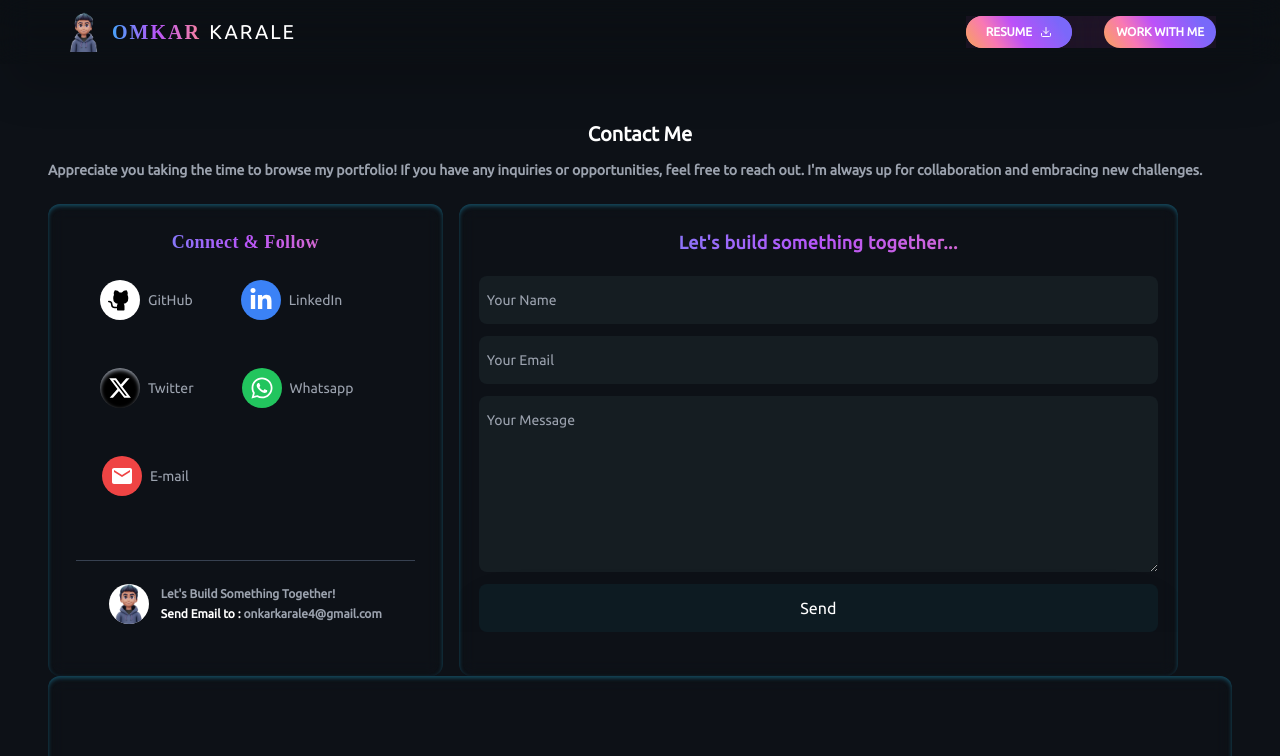
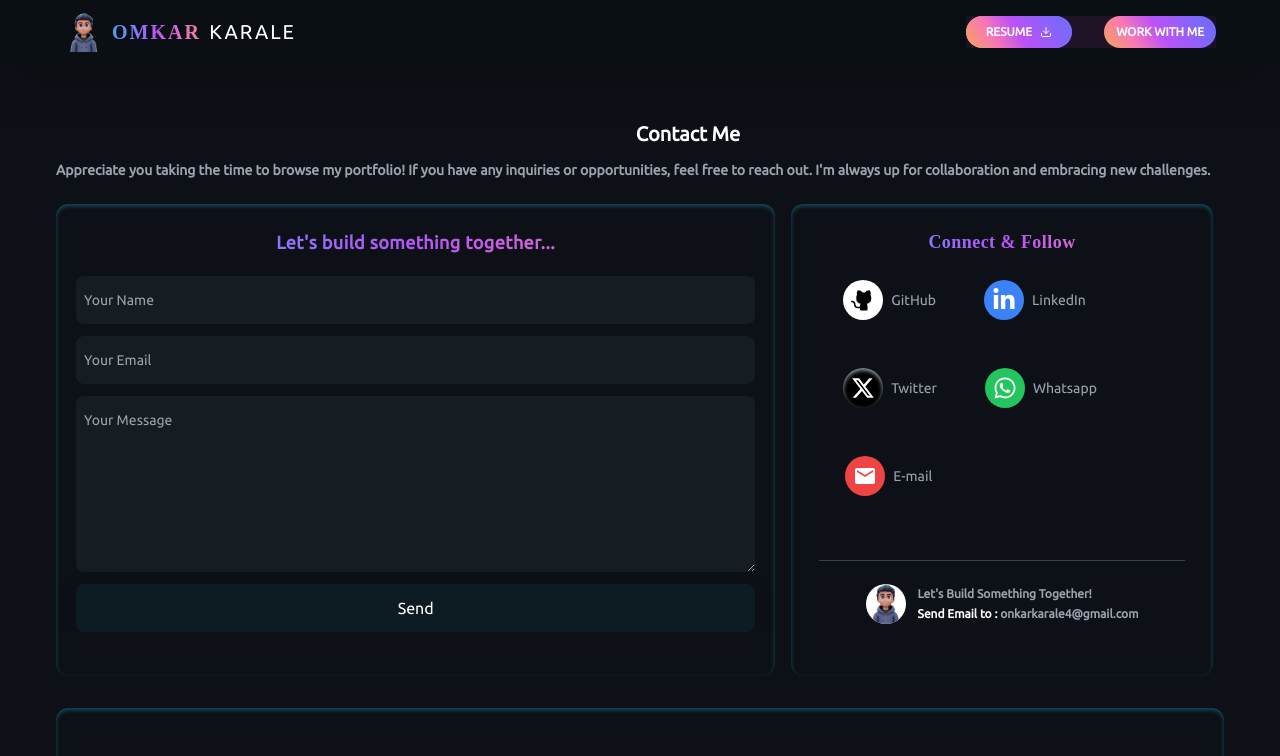
Before and after one commit to onkar895/ONKAR-PORTFOLIO, a React (Vite) app: page /contact in a window 1280 px wide. Shown: the top 756 px of the page. Built offline with nearby package versions, Linux system fonts and the light colour scheme.

Commit message:
Updated the required Components for more better UI and UX

```diff
--- a/src/Components/Banner.jsx
+++ b/src/Components/Banner.jsx
@@ -15,7 +15,7 @@ import Profile from '../assets/Profile.png'
 const Banner = () => {
   return (
     <section className='flex md:mt-8 data-aos="fade-up" data-aos-duration="2000"'>
-      <div className='md:px-10 max-sm:px-4'>
+      <div className='md:px-10 px-1'>
         <div className='lg:flex lg:space-y-0 space-y-14'>
           <div className='flex flex-col lg:gap-2 gap-4 max-sm:mt-10 max-sm:mx-auto lg:w-[80%] lg:pl-8 md:px-2 lg:px-0'>
             <div className='space-y-4 lg:w-[30vw] w-full flex flex-col max-sm:items-center md:items-center lg:items-start hide-scrollbar'>
--- a/src/Pages/AboutPage.jsx
+++ b/src/Pages/AboutPage.jsx
@@ -5,7 +5,7 @@ import Footer from '../Components/Footer'
 
 const AboutPage = () => {
   return (
-    <div className='my-20'>
+    <div className='my-20 md:mx-0 mx-2 flex flex-col gap-y-8'>
       <About />
       <Footer />
       <div className='text-center mt-20'>
--- a/src/Pages/Contact.jsx
+++ b/src/Pages/Contact.jsx
@@ -45,15 +45,14 @@ const Contact = () => {
 
   return (
     <section >
-      <div className='mx-auto md:px-12 w-full h-full max-sm:mt-6 hide-scrollbar'>
+      <div className='mx-auto md:mx-12 w-full h-full hide-scrollbar'>
         <div data-aos="fade-up" data-aos-duration="2000" className='py-6 mx-auto text-center font-bold lg:text-xl text-2xl hide-scrollbar'>
           <h2>Contact Me</h2>
           <span className='flex text-sm text-gray-400 mt-3'>Appreciate you taking the time to browse my portfolio! If you have any inquiries or opportunities, feel free to reach out. I'm always up for collaboration and embracing new challenges.</span>
         </div>
-        <div data-aos="fade-up" data-aos-duration="2000" className='lg:flex lg:gap-x-4 hide-scrollbar'>
-          <Connect />
+        <div data-aos="fade-up" data-aos-duration="2000" className='lg:flex lg:gap-x-4'>
           <div data-aos="fade-up" data-aos-duration="2000" className='shadow-inner shadow-cyan-900 bg-transparent backdrop-blur rounded-xl py-6 lg:mt-0 mt-5'>
-            <div className='font-bold lg:text-lg text-2xl text-gradient tracking-wide text-center'>
+            <div className='font-bold md:text-lg text-xl text-gradient tracking-wide text-center'>
               <h2>Let's build something together...</h2>
             </div>
             <form ref={formRef} onSubmit={sendEmail} className="flex flex-col gap-3 my-5 lg:w-[56.2vw] px-5">
@@ -87,6 +86,7 @@ const Contact = () => {
               )
             }
           </div>
+          <Connect />
         </div>
       </div>
     </section>
--- a/src/Pages/ContactPage.jsx
+++ b/src/Pages/ContactPage.jsx
@@ -6,7 +6,7 @@ import Footer from '../Components/Footer';
 
 const ContactPage = () => {
   return (
-    <div className='my-24 hide-scrollbar'>
+    <div className='my-24 mx-2 flex flex-col gap-y-8'>
       <Contact />
       <Footer />
       <div className='text-center mt-20'>
--- a/src/Pages/Home.jsx
+++ b/src/Pages/Home.jsx
@@ -9,7 +9,7 @@ import Footer from '../Components/Footer';
 const Home = () => {
   return (
     <div className='md:my-24 my-20'>
-      <div className='flex flex-col gap-6 lg:px-6 max-sm:px-4'>
+      <div className='flex flex-col gap-6 md:px-6 px-2'>
         <Banner />
         <About />
         <Work />
--- a/src/Pages/WorkPage.jsx
+++ b/src/Pages/WorkPage.jsx
@@ -5,7 +5,7 @@ import Footer from '../Components/Footer'
 
 const WorkPage = () => {
   return (
-    <div className='my-24'>
+    <div className='my-24 flex flex-col gap-y-8 md:mx-0 mx-2 '>
       <Work />
       <Footer />
       <div className='text-center mt-20 '>
```
